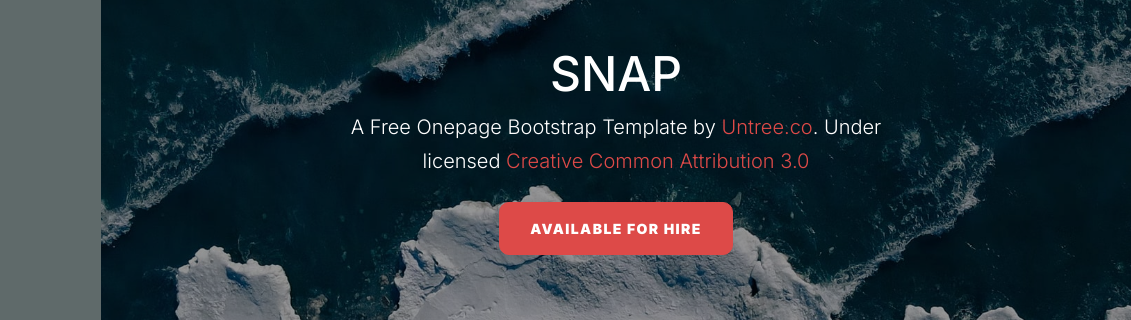
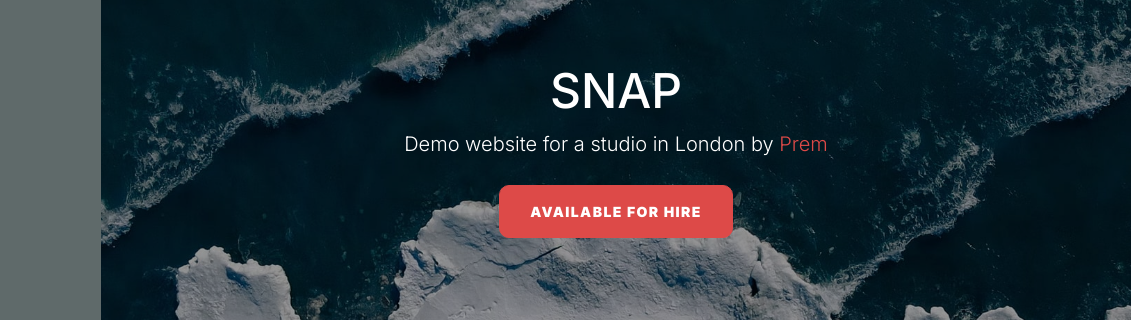
Before and after one commit to admin-nuvrie/admin-nuvrie-admin-nuvrie.github.io, a plain HTML site: page index.html in a window 1280 px wide. Shown: the part 205-525 px from the top of the page, 149-1280 px from the left. Drawn offline with Linux system fonts and the light colour scheme; files whose address does not match are found by name.

Commit message:
Update index.html

```diff
--- a/index.html
+++ b/index.html
@@ -80,7 +80,7 @@
         <div class="row justify-content-center align-items-center">
           <div class="col-md-7 text-center">
             <h1 class=" heading text-uppercase text-white" data-aos="fade-up">Snap</h1>
-            <p class="lead text-white mb-4" data-aos="fade-up" data-aos-delay="100">A Free Onepage Bootstrap Template by <a href="https://untree.co/">Untree.co</a>. Under licensed <a href="https://untree.co/license/" taget="_blank">Creative Common Attribution 3.0</a></p>
+            <p class="lead text-white mb-4" data-aos="fade-up" data-aos-delay="100">Demo website for a studio in London by <a href="https://nuvrie.com/nux/">Prem</a></p>
             <p data-aos="fade-up" data-aos-delay="100"><a href="#section-contact" class="btn btn-primary btn-md smoothscroll">Available for hire</a></p>
           </div>
         </div>
```
